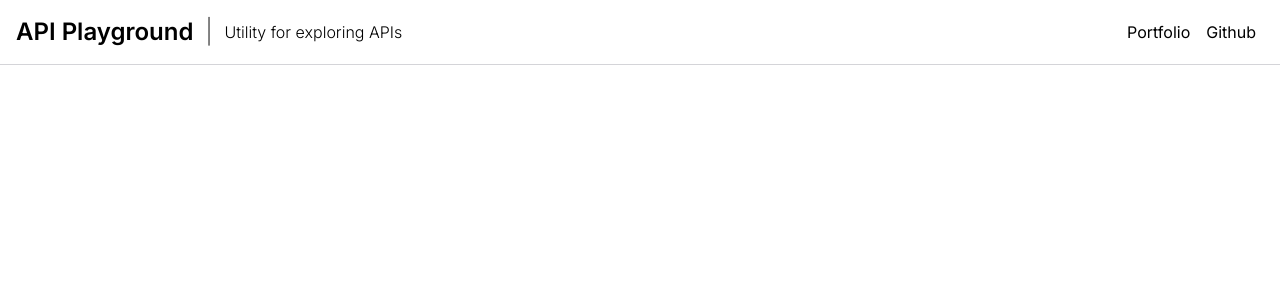
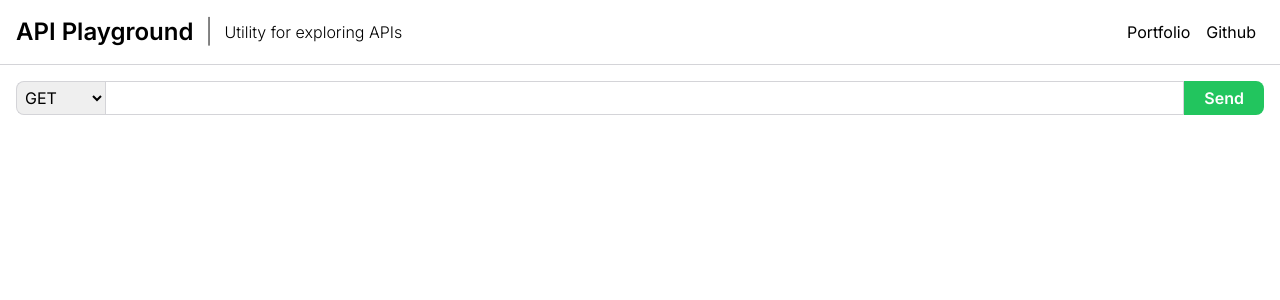
Before and after one commit to Hamdan-Khan/API-Playground, a React (Vite) app: page / in a window 1280 px wide. Shown: the top 300 px of the page. Built offline with nearby package versions, Linux system fonts and the light colour scheme.

Commit message:
JSON data display UI added

```diff
--- a/src/App.tsx
+++ b/src/App.tsx
@@ -1,9 +1,13 @@
+import ApiHandler from "./components/ApiHandler.tsx";
 import Navbar from "./components/Navbar.tsx";
 
 function App() {
   return (
     <main>
       <Navbar />
+      <div>
+        <ApiHandler />
+      </div>
     </main>
   );
 }
--- /dev/null
+++ b/src/components/ApiHandler.tsx
@@ -0,0 +1,69 @@
+import React, { useState } from "react";
+import useStore from "../store/store";
+import { JsonView, defaultStyles } from "react-json-view-lite";
+import "react-json-view-lite/dist/index.css";
+import UrlInput from "./UrlInput";
+
+const ApiHandler = () => {
+  const [expand, setExpand] = useState<boolean>(true);
+
+  const data = useStore((state) => state.data);
+
+  function copyToClipboard(text: string) {
+    if (navigator.clipboard) {
+      navigator.clipboard
+        .writeText(text)
+        .then(() => {
+          console.log("Text copied to clipboard");
+        })
+        .catch((error) => {
+          console.error("Failed to copy text: ", error);
+        });
+    }
+  }
+
+  const copyJson = async () => {
+    copyToClipboard(JSON.stringify(data));
+  };
+
+  return (
+    <div className="p-4">
+      <UrlInput />
+      {data && (
+        <div className="h-[400px] border border-zinc-300 overflow-auto bg-[#eee] mt-3">
+          <div className="bg-white border-b border-zinc-300 sticky top-0">
+            <button
+              className="border-r border-zinc-300 px-3 py-1 bg-zinc-100"
+              onClick={() => setExpand(false)}
+            >
+              Collapse All
+            </button>
+            <button
+              className="border-r border-zinc-300 px-3 py-1 bg-zinc-100"
+              onClick={() => setExpand(true)}
+            >
+              Expand All
+            </button>
+            <button
+              className="border-r border-zinc-300 px-3 py-1 bg-zinc-100"
+              onClick={copyJson}
+            >
+              Copy All
+            </button>
+          </div>
+          <div className="py-3">
+            <React.Fragment>
+              <JsonView
+                data={data}
+                shouldInitiallyExpand={() => expand}
+                style={defaultStyles}
+              />
+            </React.Fragment>
+          </div>
+        </div>
+      )}
+    </div>
+  );
+};
+
+export default ApiHandler;
--- /dev/null
+++ b/src/components/UrlInput.tsx
@@ -0,0 +1,52 @@
+import { useState } from "react";
+import useStore from "../store/store";
+import axios from "axios";
+
+const UrlInput = () => {
+  const [method, setMethod] = useState<string>("GET"); // Set default method to GET
+
+  const url = useStore((state) => state.url);
+  const setUrl = useStore((state) => state.setUrl);
+  const setData = useStore((state) => state.setData);
+
+  const submitHandler = async () => {
+    try {
+      const { data } = await axios.get(url);
+      setData(data);
+      console.log(data);
+    } catch (err) {
+      console.error(err);
+    }
+  };
+  return (
+    <div className="flex flex-row">
+      <select
+        name="method"
+        value={method}
+        className="focus:outline-none border-y border-l rounded-l-lg p-1 border-zinc-300"
+        onChange={(e) => setMethod(e.target.value)}
+      >
+        <option value="GET">GET</option>
+        <option value="POST">POST</option>
+        <option value="PUT">PUT</option>
+        <option value="DELETE">DELETE</option>
+        <option value="PATCH">PATCH</option>
+      </select>
+      <input
+        type="text"
+        value={url}
+        name="url"
+        className="focus:outline-none flex-grow bg-white px-4 py-1 border border-zinc-300"
+        onChange={(e) => setUrl(e.target.value)}
+      />
+      <button
+        onClick={submitHandler}
+        className="bg-green-500 text-white px-5 py-1 font-semibold rounded-r-lg"
+      >
+        Send
+      </button>
+    </div>
+  );
+};
+
+export default UrlInput;
```
Also changed, not shown: src/components/JsonViewer.tsx (added), src/store/Gateway.ts (added).
